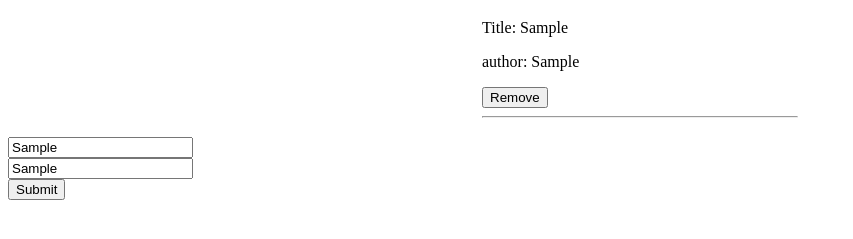
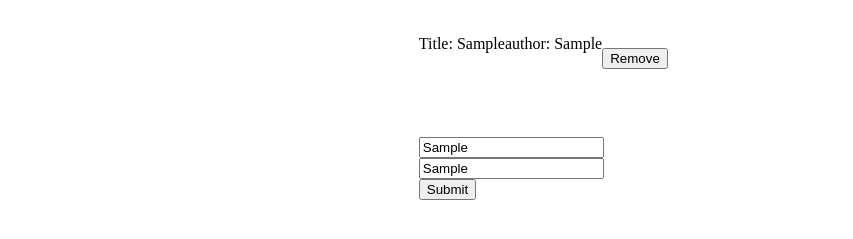
Before and after one commit to AdedayoOpeyemi/awesome-books, a website with bundled scripts: page index.html in a window 1280 px wide. Both pictures are taken after typing "Sample", "Sample" into the empty fields and a click on the input "Submit". Shown: the part 61-300 px from the top of the page, without its empty margins (0-853 px from the left). Built offline with nearby package versions, Linux system fonts and the light colour scheme.

Commit message:
Centered the form on the page

```diff
--- a/styles.css
+++ b/styles.css
@@ -11,8 +11,8 @@ h1 {
   text-align: center;
 }
 
-.book_holder {
-  width: 25%;
+.book_holder, form {
+  width: 35%;
   min-width: 200px;
   min-height: 100px;
   margin-right: auto;
@@ -20,5 +20,12 @@ h1 {
 }
 
 li {
+  width: 100%;
   list-style: none;
+  display: flex;
+  flex-direction: row;
 }
+
+.remove_book {
+  align-self: flex-end;
+}
--- a/ui.js
+++ b/ui.js
@@ -9,7 +9,7 @@ export default class UI {
     <p>Title: ${book.title}</p>
     <p>author: ${book.author}</p>
     <button class="remove_book">Remove</button>
-    <hr></li>`;
+    </li>`;
 
     bookTable.innerHTML += bookUI;
   }
```
